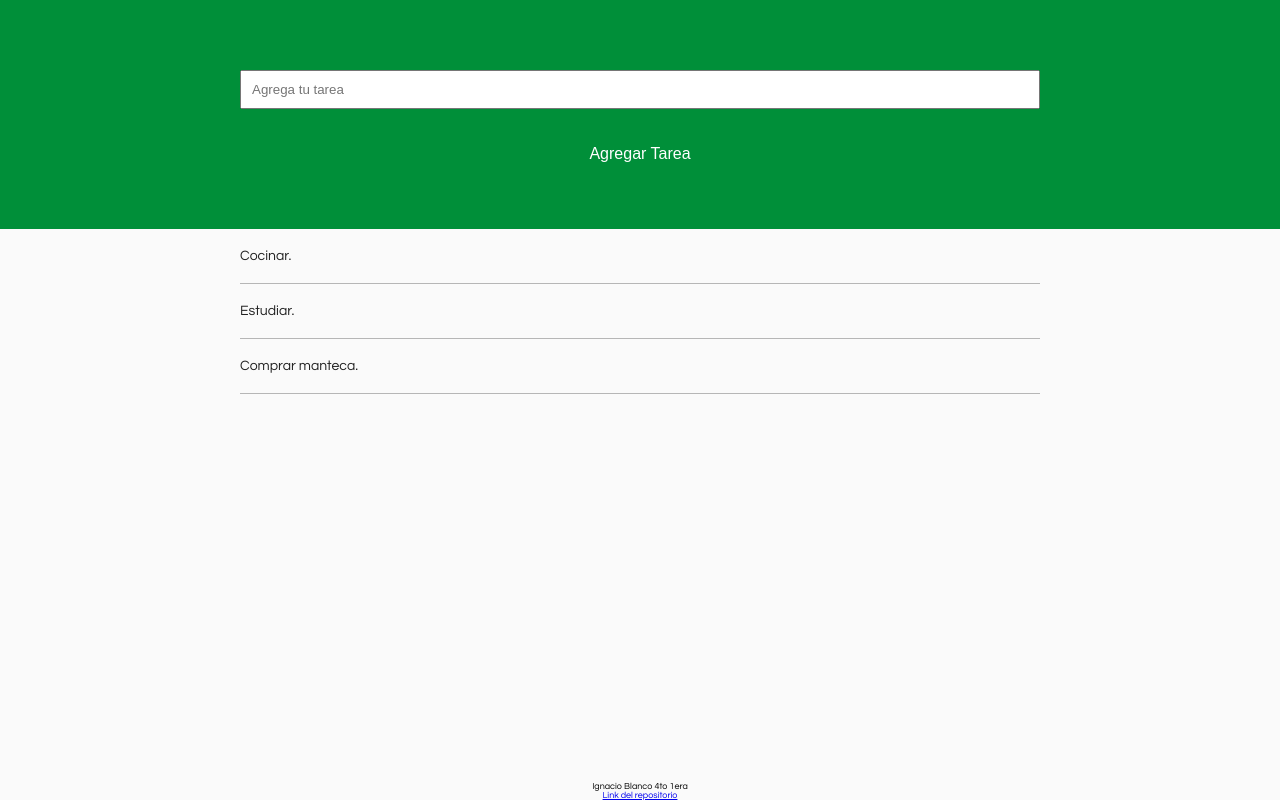
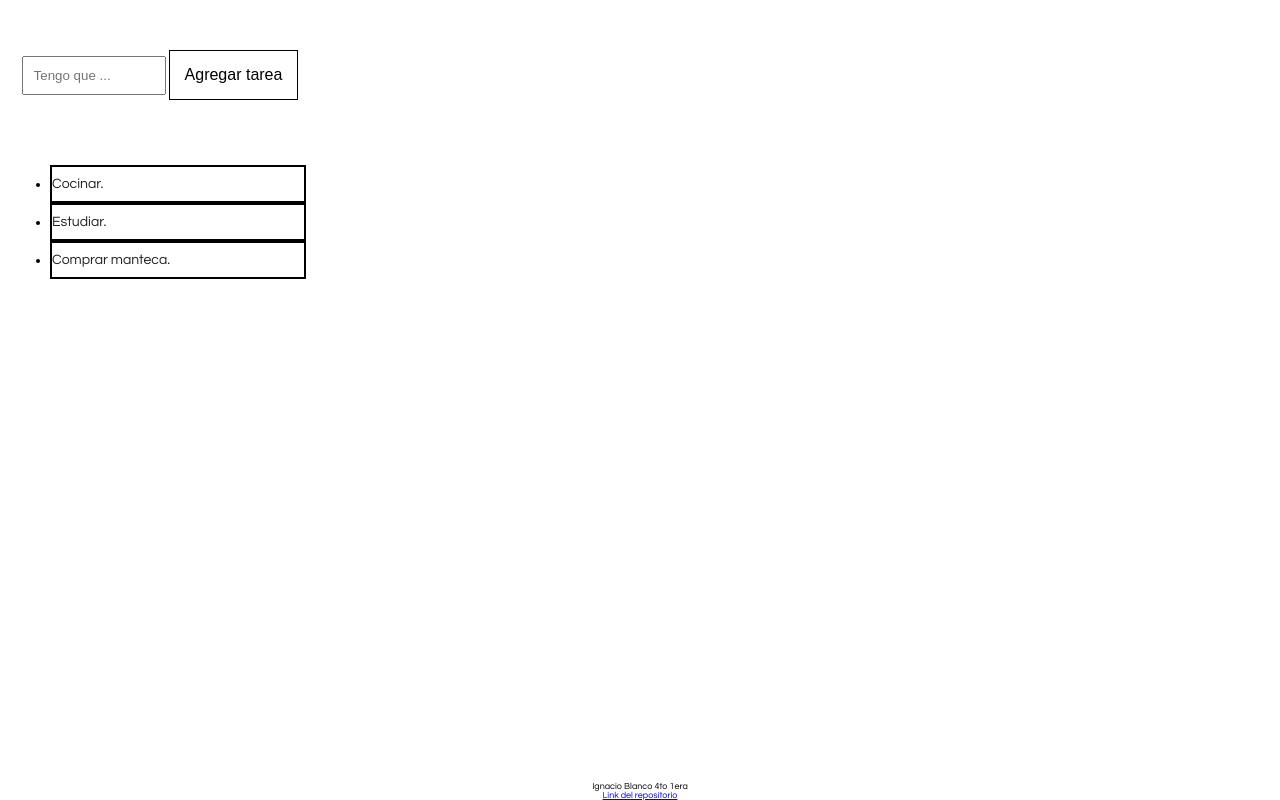
Before and after one commit to IgnacioBlancoo/tp-vacaciones, a plain HTML site: page index.html in a window 1280 px wide. Drawn offline with Linux system fonts and the light colour scheme.

Commit message:
Finalizo tp

```diff
--- a/index.html
+++ b/index.html
@@ -1,16 +1,15 @@
-<html lang="es">
+<html>
 <head>
 	<meta charset="UTF-8">
-
-	<link rel="stylesheet" href="style.css">
-	<title>Lista de Tareas TP Blanco</title>
+<link rel="stylesheet" href="style.css">
+<title>Lista de Tareas </title>
 </head>
 <body>
-	<div class="principal">
+	<div class="master">
 		<div class="wrap">
 			<form class="formulario" action="">
-				<input type="text" id="tareaInput" placeholder="Agrega tu tarea">
-				<input type="button" class="boton" id="btn-agregar" value="Agregar Tarea">
+				<input type="text" id="tareaInput" placeholder="Tengo que ...">
+				<input type="button" class="boton" id="btn-agregar" value="Agregar tarea">
 			</form>
 		</div>
 	</div>
@@ -24,7 +23,8 @@
 			</ul>
 		</div>
 	</div>
-	<script src="tp.js"></script>
+	<script src="tp.js">
+	</script>
 	<footer>
 			<p>Ignacio Blanco 4to 1era</p>
 			<a href="https://github.com/IgnacioBlancoo/tp-vacaciones">Link del repositorio</a>
--- a/style.css
+++ b/style.css
@@ -7,10 +7,8 @@
 }
 
 body {
-	background: #FAFAFA;
 	font-family: Century Gothic ;
 	font-size: 14px;
-
 }
 
 footer{
@@ -29,56 +27,51 @@ footer{
 	width: 90%;
 }
 
-.principal {
-	background: #008f39;
-	border-top: 20px solid #008f39;
-	color: #008f39;
+.master {
 	padding: 50px 0;
-	width: 100%;
+	width: 25%;
 }
 
-.principal .formulario {
-	color: #008f39;
+.master .formulario {
 	text-align: center;
 }
 
-.principal .formulario input[type=text] {
+.master .formulario input[type=text] {
 	margin-bottom: 20px;
 	padding: 10px;
-	width: 100%;
+	width: 50%;
 }
 
-.principal .formulario input[type=text].error {
-	border: 5px solid #D32F2F;
-	color: red;
-}
-
-.principal .formulario .boton {
+.master .formulario .boton {
 	background: none;
-	border: 1px solid #008f39;
-	color: #fff;
+	border: 1px solid #000000;
+	color: #000000;
 	display: inline-block;
 	font-size: 16px;
 	padding: 15px;
+
 }
 
 .principal .formulario .boton:hover {
 	border: 1px solid #fff;
 }
+.tareas .wrap{
+	float: left;
+	left: 50px;
+	width: 40%;
+	position: absolute;
 
-
-.tareas .lista {
-	list-style: none;
 }
 
 .tareas .lista li {
-	border-bottom: 1px solid #B6B6B6;
+border: 2px solid #000000;
+	width: 50%;
 }
 
 .tareas .lista li a {
 	color: #212121;
 	display: block;
-	padding: 20px 0;
+	padding: 10px 0;
 	text-decoration: none;
 }
 
```
